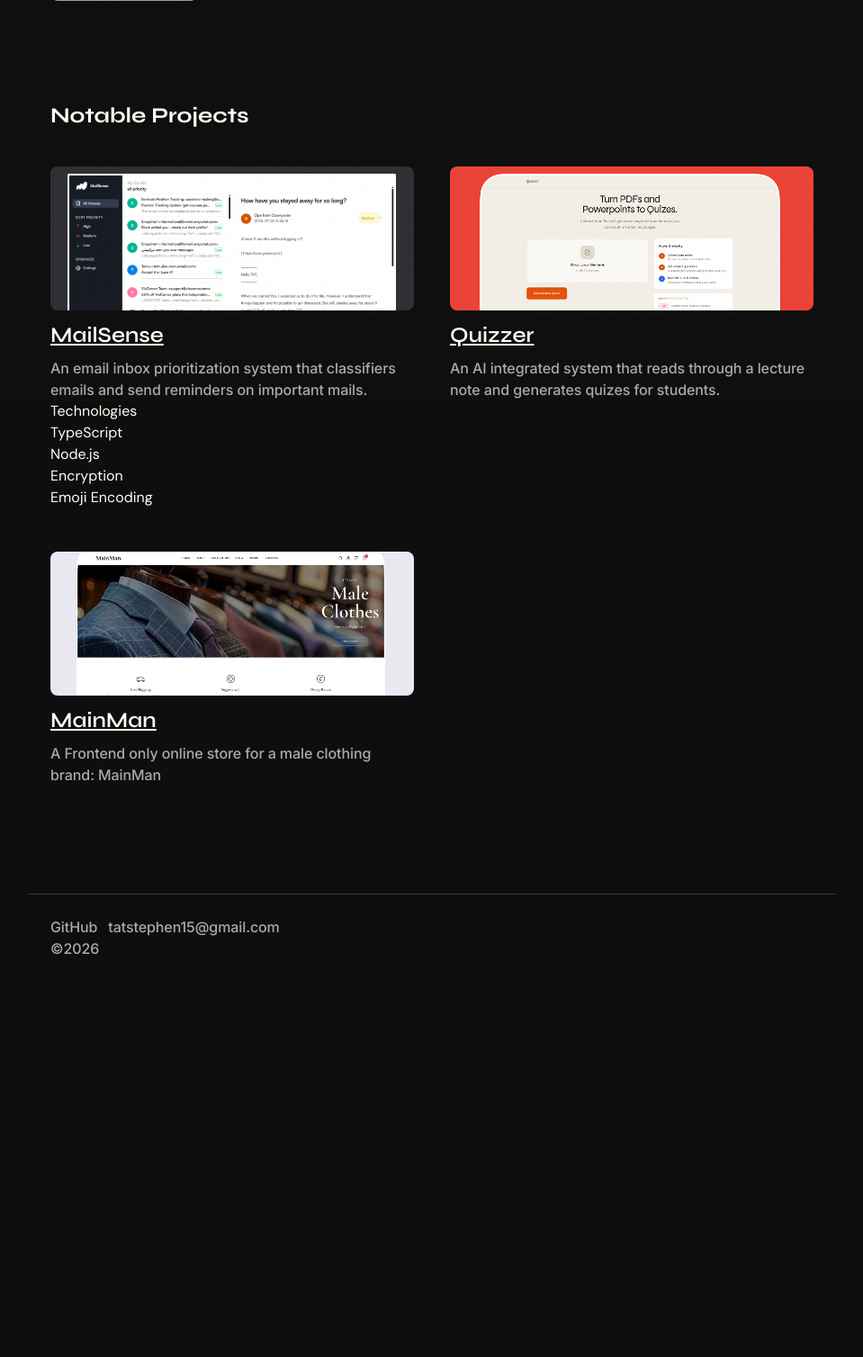
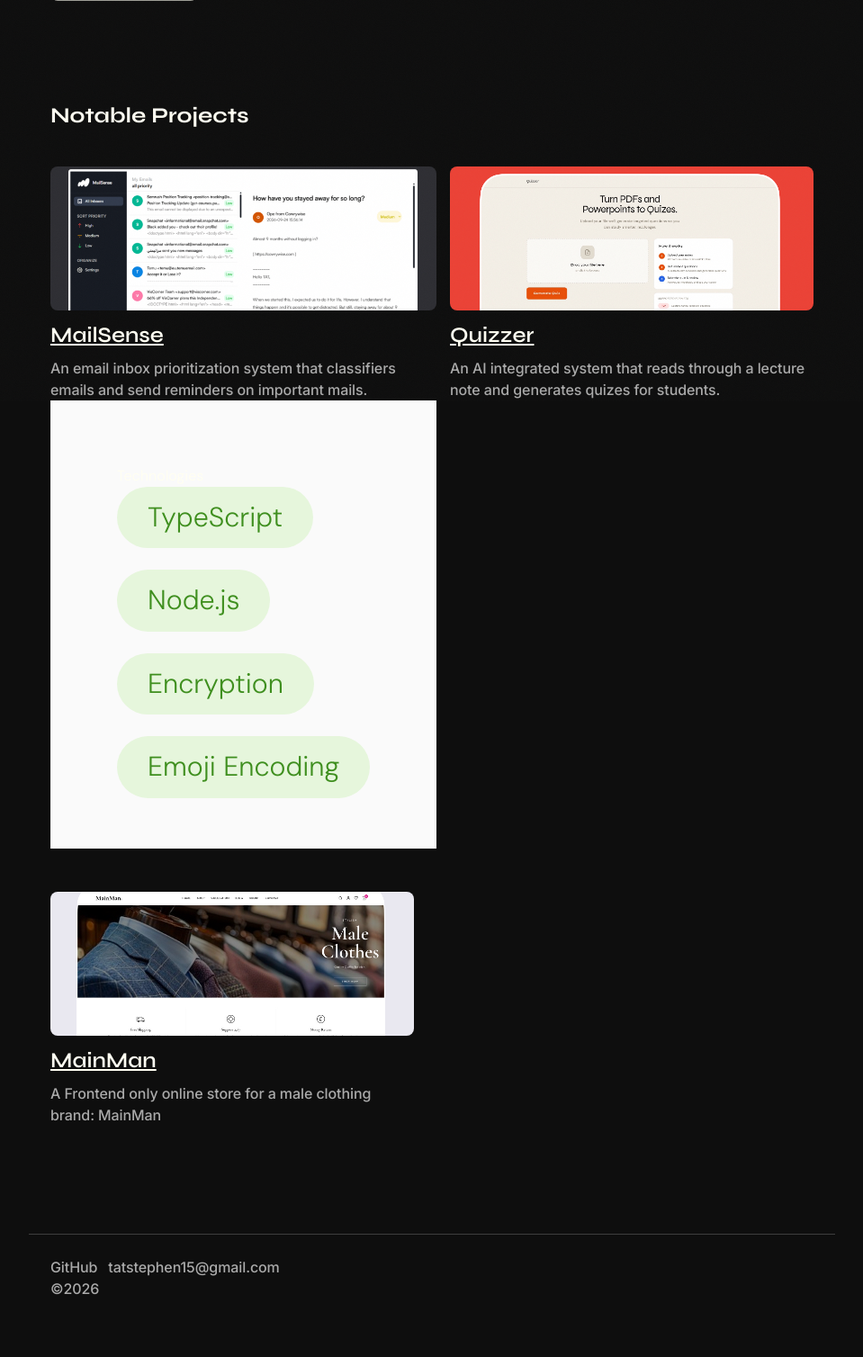
Before and after one commit to tatstephenweb/tat, a Flask app: page /works in a window 1280 px wide. Shown: the part 354-1862 px from the top of the page at 90% size, without its empty margins (160-1119 px from the left). Before the commit the page ends 1415 px from the top, so only its background shows below. Run offline with Flask 3, Linux system fonts and the light colour scheme; some libraries are stand-ins or nearby versions.

Commit message:
Refactor CSS styles and variables
Updated CSS variables and styles for various components including cards, buttons, and layout adjustments.

```diff
--- a/static/css/style.css
+++ b/static/css/style.css
@@ -1,6 +1,11 @@
 :root {
   --snake-color: #22c55e3c;       /* snake */
   --snake-food-color: #ef444438;  /* ball */
+        --card-bg: #fafafa;
+      --card-border: #eeeeee;
+      --heading: #000000;
+      --tag-bg: #e6f6dc;
+      --tag-text: #3f8f1f;
 }
     * { box-sizing: border-box; }
     html { scroll-behavior: smooth; }
@@ -485,3 +490,49 @@
 @media (max-width: 480px) {
   .polaroid-stack { transform: scale(0.8); }
 }
+
+.card {
+      width: 100%;
+      max-width: 940px;
+      background: var(--card-bg);
+      border-left: 2px solid var(--card-border);
+      border-right: 2px solid var(--card-border);
+      padding: 72px 72px 56px;
+    }
+
+    .card h2 {
+      margin: 0 0 14px;
+      font-size: 2.4rem;
+      font-weight: 600;
+      line-height: 1.1;
+      color: var(--heading);
+    }
+
+    .tags {
+      display: flex;
+      flex-wrap: wrap;
+      gap: 24px 24px;
+      margin: 0;
+      padding: 0;
+      list-style: none;
+    }
+
+    .tag {
+      display: inline-block;
+      padding: 16px 34px;
+      background: var(--tag-bg);
+      color: var(--tag-text);
+      font-size: 1.9rem;
+      font-weight: 300;
+      line-height: 1.2;
+      border-radius: 999px;
+      white-space: nowrap;
+    }
+
+    @media (max-width: 600px) {
+      body { padding: 0 8px; }
+      .card { padding: 40px 28px 32px; }
+      .card h2 { font-size: 1.8rem; }
+      .tags { gap: 14px; }
+      .tag { font-size: 1.2rem; padding: 10px 22px; }
+    }
```
